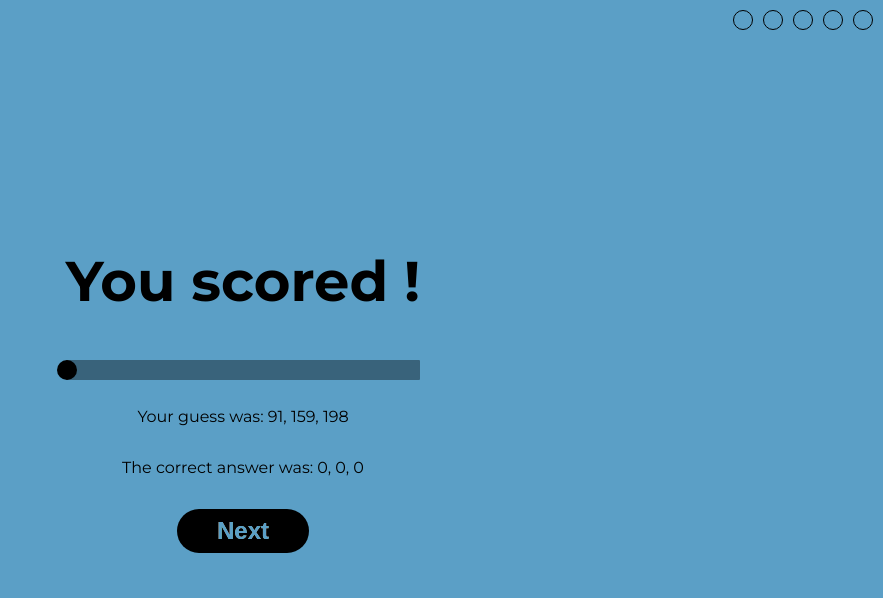
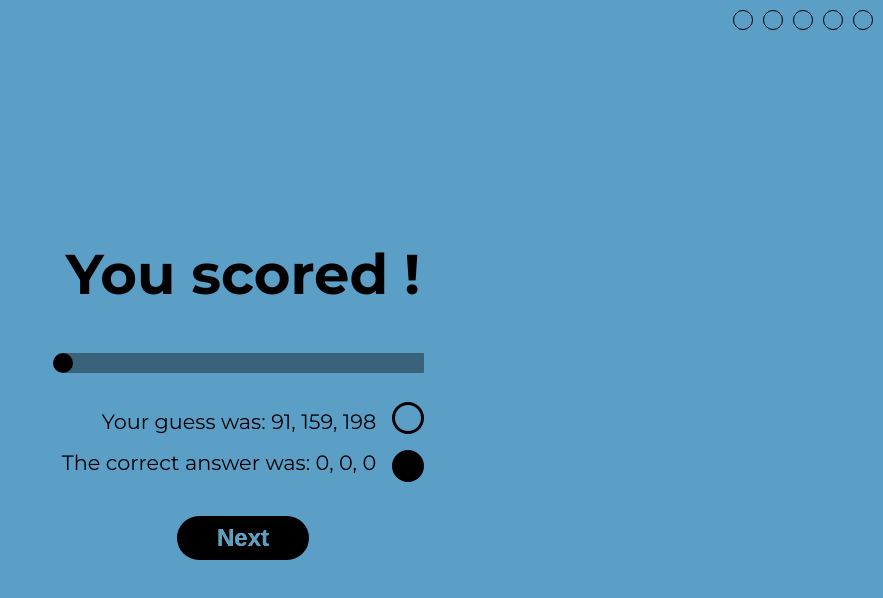
Before and after one commit to MateCon/ColorGuessr, a React (Create React App) app: page /results in a window 1280 px wide. Shown: the top 598 px of the page, without its empty margins (397-1280 px from the left). Built offline with nearby package versions, Linux system fonts and the light colour scheme.

Commit message:
add drops in results

```diff
--- a/src/App.scss
+++ b/src/App.scss
@@ -43,6 +43,10 @@
 			background-color: white;
 		}
 	}
+
+	.drop {
+		border: 3px solid white;
+	}
 }
 
 .dark-theme {
@@ -72,6 +76,10 @@
 		.fill {
 			background-color: black;
 		}
+	}
+
+	.drop {
+		border: 3px solid black;
 	}
 }
 
@@ -166,3 +174,29 @@ form button {
 .Mui-error {
 	font-size: 1.25rem !important;
 }
+
+.color-result-container {
+	display: flex;
+	flex-direction: row;
+	gap: 1rem;
+	text-align: end;
+	font-size: 1.3rem;
+	margin-bottom: -1rem;
+
+	> div {
+		display: flex;
+		flex-direction: column;
+		height: 100px;
+		justify-content: center;
+
+		* {
+			margin-bottom: 1rem;
+		}
+	}
+}
+
+.drop {
+	width: 2rem;
+	height: 2rem;
+	border-radius: 50%;
+}
--- a/src/components/Results.tsx
+++ b/src/components/Results.tsx
@@ -35,8 +35,20 @@ const Index: FC<Props> = ({ scores, round, color, prevColor }) => {
 				defaultValue={scores[round - 1] / 5000 * 100}
 				disabled
 			/>
-			<p>Your guess was: {color.r}, {color.g}, {color.b}</p>
-			<p>The correct answer was: {prevColor.r}, {prevColor.g}, {prevColor.b}</p>
+			<div className="color-result-container">
+				<div>
+					<p>Your guess was: {color.r}, {color.g}, {color.b}</p>
+					<p>The correct answer was: {prevColor.r}, {prevColor.g}, {prevColor.b}</p>
+				</div>
+				<div>
+					<div className="drop" style={{
+						backgroundColor: `rgb(${color.r}, ${color.g}, ${color.b})`
+					}} />
+					<div className="drop" style={{
+						backgroundColor: `rgb(${prevColor.r}, ${prevColor.g}, ${prevColor.b})`
+					}} />
+				</div>
+			</div>
 			<button className="btn btn-dark" onClick={() => {
 				if (round < 5) navigate("/game");
 				else navigate("/end-screen");
```
